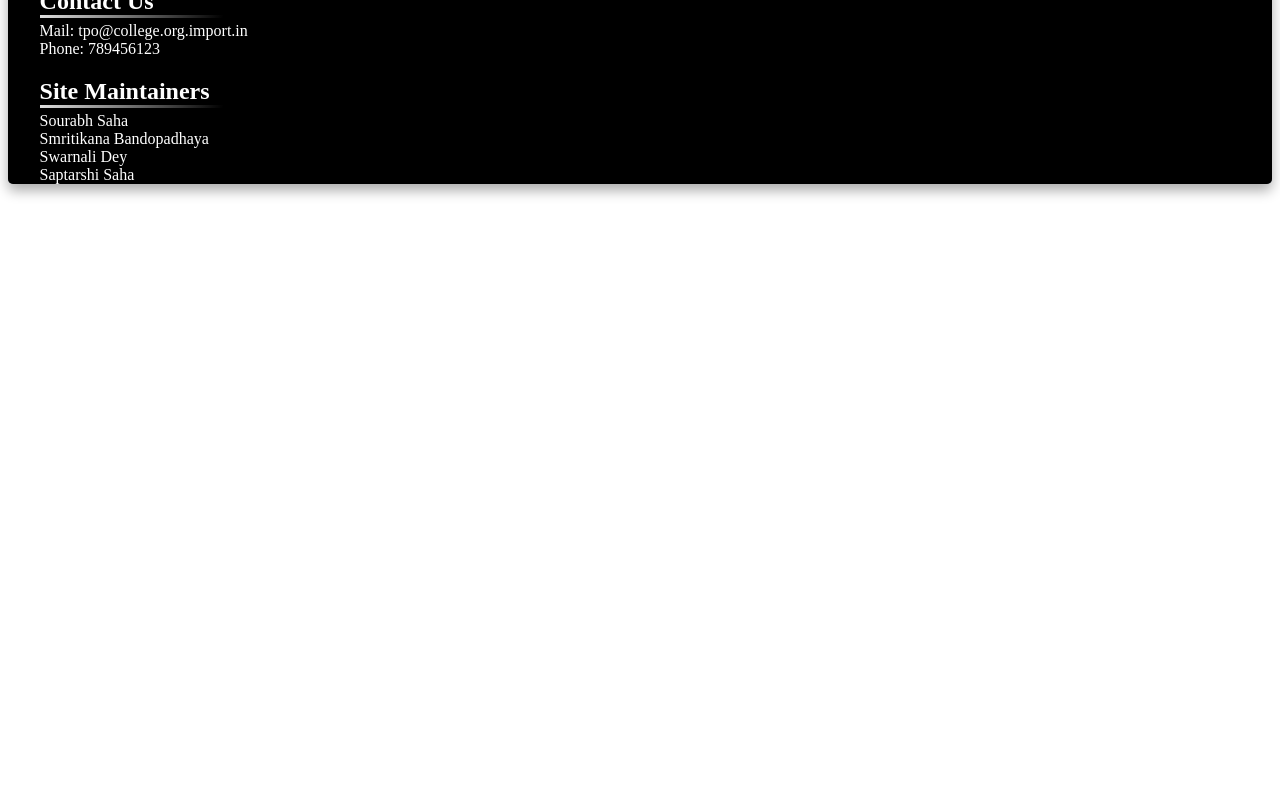
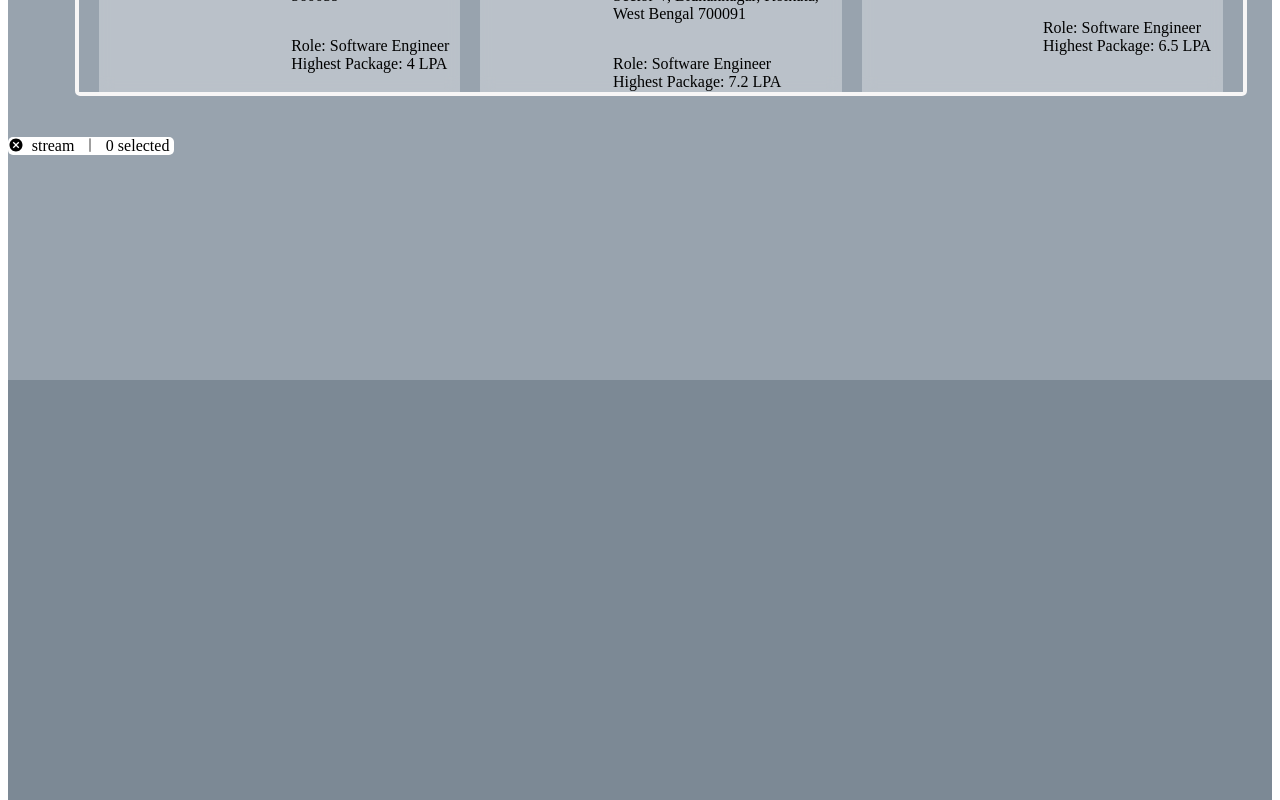
Before and after one commit to ket-sourav-ket/auto-placement, a React (Vite) app: page / in a window 1280 px wide. Shown: the part 1760-2560 px from the top of the page. Before the commit the page ends 1952 px from the top, so only its background shows below. Built offline with nearby package versions, Linux system fonts and the light colour scheme.

Commit message:
report box

```diff
--- a/src/App.jsx
+++ b/src/App.jsx
@@ -11,6 +11,7 @@ import Footer from './components/Footer'
 import CompanyRecord from './components/CompanyRecord'
 import Navbar from './components/Navbar'
 import CompanyBrowser from './components/CompanyBrowser'
+import DropBox from './components/DropBox'
 import { StyledHeadBar } from './components/InfoBox'
 import job1 from './assets/greycover.png'
 import uploadImg from './assets/uploaderImg.png'
@@ -29,7 +30,7 @@ const StyledAppContainer = styled.div`
   grid-template-columns: 25rem 1fr 1fr;
   background-size: 100%;
   background-repeat: no-repeat;
-  grid-template-rows: 4rem 14em 30em 0.2fr 1fr 1fr 0.4fr;
+  grid-template-rows: 4rem 14em 35em 0.2fr 1fr 1fr 0.4fr;
   grid-template-areas:
   'navbar navbar navbar'
   'getButton butRight uploader'
@@ -86,7 +87,7 @@ const PositionBrowser = styled.div`
   border-radius : 5px;
   grid-area : browser;
   border: 4px solid  #f7f6f6;
-  height: 400px;
+  height: 800px;
   width: 140%;
   overflow-y: auto;
   overflow-x: hidden;
@@ -110,6 +111,7 @@ const PositionUploader = styled.div`
   margin-left: 20px;
   background-color: transparent;
   border-radius: 5px;
+  margin-top: 5%;
 `
 const StyledLeftImg = styled.img`
   margin-left: 10%;
@@ -125,6 +127,10 @@ const PositionNavBar = styled.div`
 const PositionRecordView = styled.div`
   grid-area : record;
   padding: 1.8%;
+`
+const PositionReport = styled.div`
+  margin-top: 5%;
+  grid-area: record;
 `
 
 const GetStartedButton=styled.button`
@@ -224,6 +230,9 @@ export async function sendAction({request , params})
 const App = () => {
   //const { statusM } = useActionData();
 
+  const [selected , setSelected] = useState('null');
+  const streamList = ['CA' , 'CSE' , 'IT' , 'ECE'];
+
   useEffect(()=> {
     console.log(localStorage.getItem('isLogged'));
     if(localStorage.getItem('isLogged') === 'true')
@@ -272,6 +281,10 @@ const App = () => {
           <CompanyRecord />
       </PositionRecordView> */}
 
+      <PositionReport>
+        <DropBox selected={selected} setSelected={setSelected} name={'stream'} options={streamList} width={'20%'}/>
+      </PositionReport>
+
       <PositionFooter id="contact">
         <Footer />
       </PositionFooter>
--- /dev/null
+++ b/src/components/DropBox.jsx
@@ -0,0 +1,116 @@
+import React, { useEffect } from 'react'
+import styled from 'styled-components'
+import { keyframes } from 'styled-components'
+import { IoMdCloseCircle } from "react-icons/io";
+import { PiLineVerticalLight } from "react-icons/pi";
+import { useState } from 'react';
+
+export const useOutsideClick = (callback) => {
+  const ref = React.useRef();
+
+  React.useEffect(() => {
+    const handleClick = (event) => {
+      if (ref.current && !ref.current.contains(event.target)) {
+        callback();
+      }
+    };
+
+    document.addEventListener('click', handleClick, true);
+
+    return () => {
+      document.removeEventListener('click', handleClick, true);
+    };
+  }, [ref]);
+
+  return ref;
+};
+
+const StyledBox = styled.div`
+    display: flex;
+    flex-direction: row;
+    justify-content: space-between;
+    border-radius: 5px;
+    background-color: white;
+    color:black;
+    &:hover{
+        cursor: pointer;
+    }
+`
+
+const DropBoxContainer = styled.div`
+    display: flex;
+    flex-direction: column;
+    width: ${props => props.$width};
+
+`
+const fadeIN = keyframes`
+  to {
+        opacity: 1;
+     }
+`
+const OptionContainer = styled.div`
+    display: flex;
+    flex-direction : column;
+    border-radius: 5px;
+    background-color: white;
+    opacity: 0;
+    animation: ${fadeIN} 2s forwards;
+`
+const StyledLabel = styled.label`
+  display: flex;
+  flex-direction: row;
+  justify-content: space-between;
+`
+const DropBox = ({selected , setSelected , name , options , width}) => {
+
+    const createChecks = (options)=>{
+        const obj = options.reduce((ob , key) => ({...ob, [key]:false}), {});
+        return obj;
+    }
+
+    const countChecks =(checks) =>{
+      let count = 0;
+      for(let key in checks)
+        if(checks[key])
+          count++;
+
+      return count;
+    }
+
+    const[checks , setChecks] = useState(createChecks(options));
+
+
+
+    const handleOutsideClick = ()=>{
+        setSelected('null');
+    }
+    const ref = useOutsideClick(handleOutsideClick);
+
+    return (
+    <DropBoxContainer ref={ref} $width = {width}>
+    <StyledBox onMouseOver={()=>{
+        setSelected(name);
+    }}>
+        <IoMdCloseCircle style={{cursor: 'pointer'}} onClick={(event) => {
+            event.preventDefault();
+            event.stopPropagation();
+            setChecks(createChecks(options));
+
+        }} />
+        {name}
+        <PiLineVerticalLight/>
+        <span style={{marginRight : '5px'}}>{countChecks(checks)} selected</span>
+    </StyledBox>
+    {selected === name?
+    <OptionContainer>
+                                      <StyledLabel htmlFor='all'>All<input checked={checks[option]} onChange={(event)=> setChecks({...checks, [option]:event.target.checked})} type='checkbox' name='all' value='all'/></StyledLabel>
+            {options.map((option) => <StyledLabel htmlFor={option}>{option} <input checked={checks[option]} onChange={(event)=> setChecks({...checks, [option]:event.target.checked})} type='checkbox' name={name} value={option}/></StyledLabel>)}
+    </OptionContainer>
+    :
+    null
+    }
+    </DropBoxContainer>
+  )
+}
+
+export default DropBox
```
Also changed, not shown: src/components/Report.jsx (added, +12 -0 lines).
